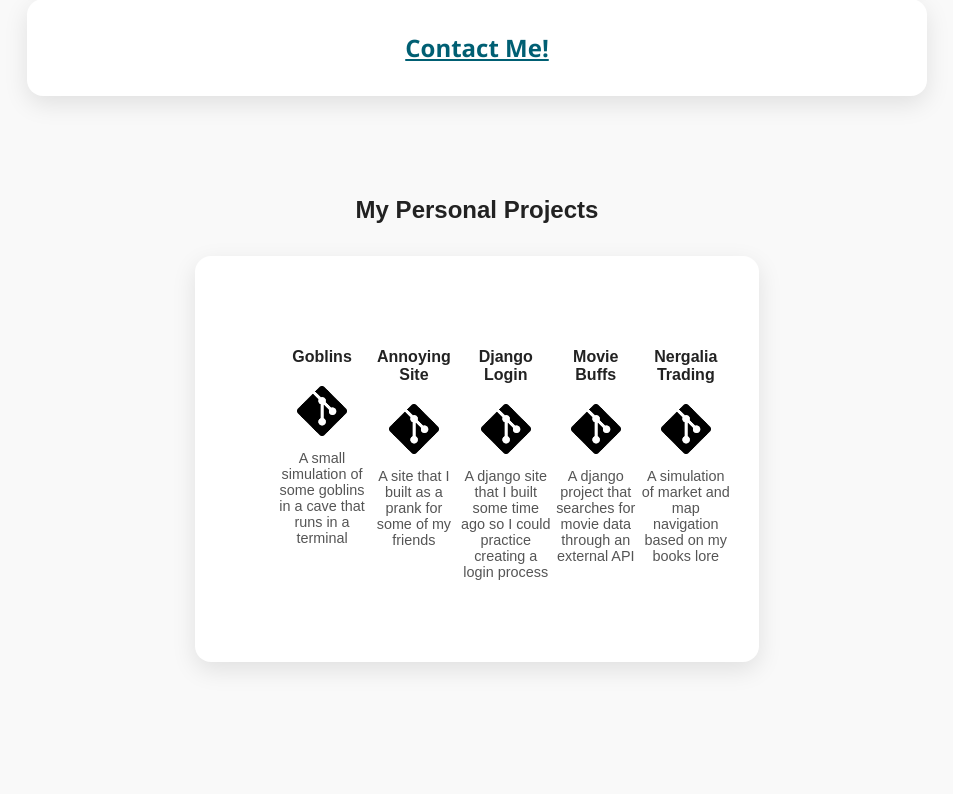
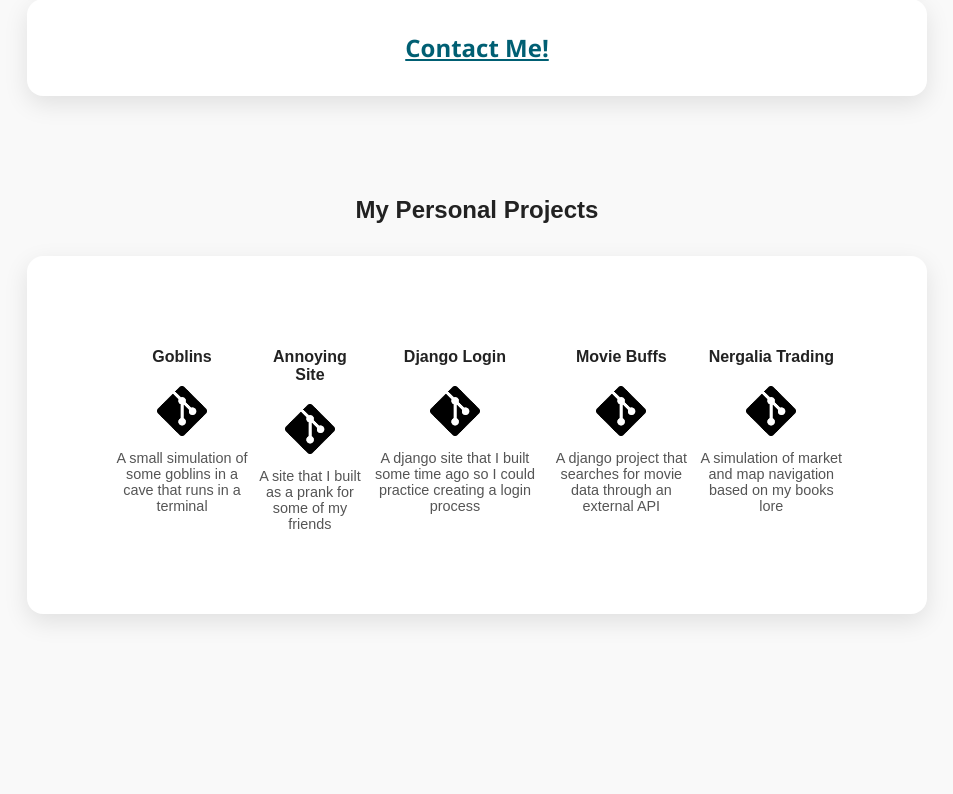
Before and after one commit to LuizGOCunha/my_landing_page, a Django app: page /engineer/ in a window 1280 px wide. Shown: the part 1319-2113 px from the top of the page, without its empty margins (163-1116 px from the left). After the commit the page ends 1941 px from the top, so only its background shows below. Run offline with Django 5.2, Linux system fonts and the light colour scheme.

Commit message:
Fixed project alignment

```diff
--- a/engineer_page/static/eng_index_style.css
+++ b/engineer_page/static/eng_index_style.css
@@ -161,8 +161,6 @@ color: black;
 
   .my-gallery-container {
     display: flex;
-    flex: 1 1 300px;
-    max-width: 400px;
     text-align: center;
   }
 
```
